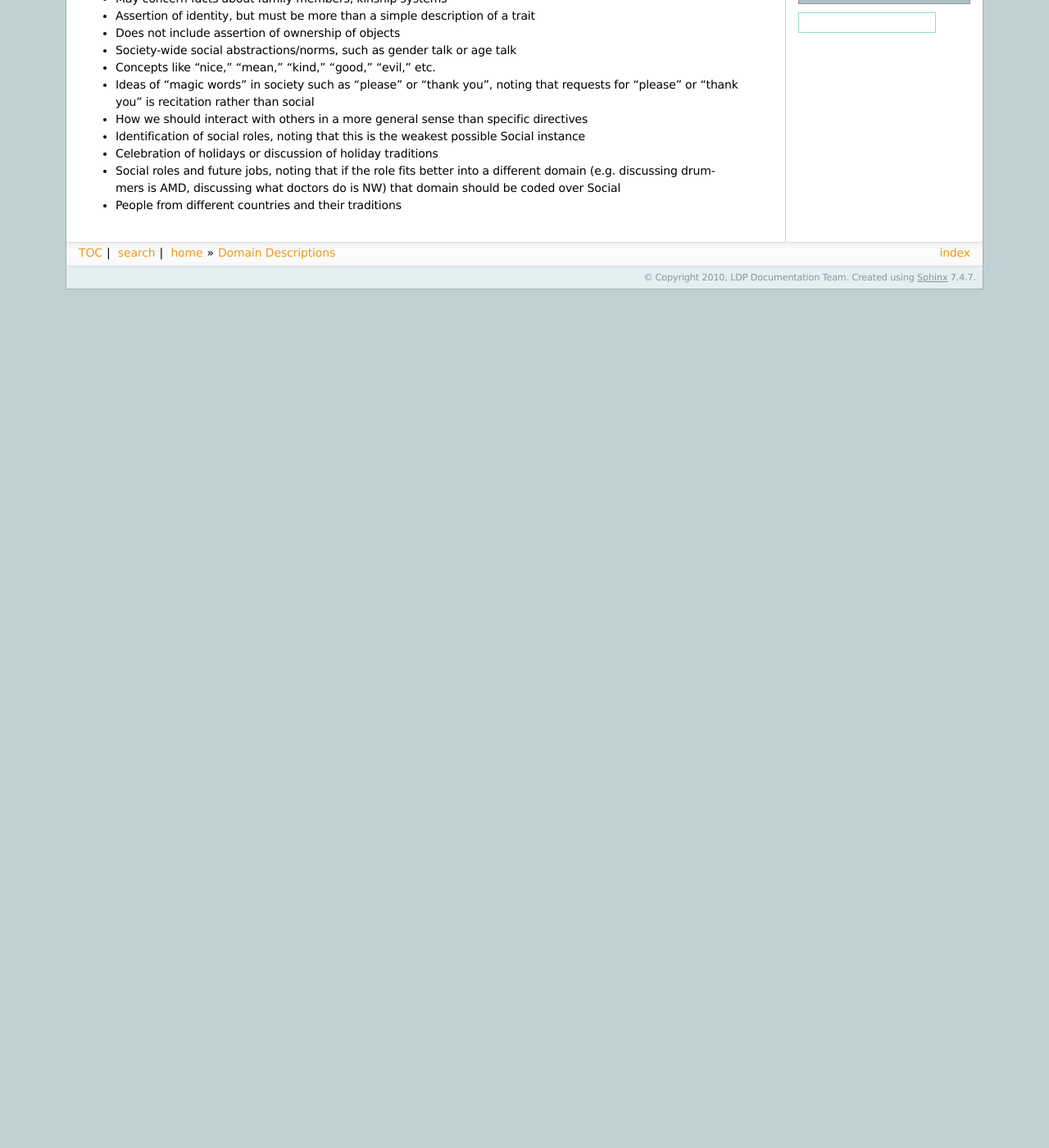
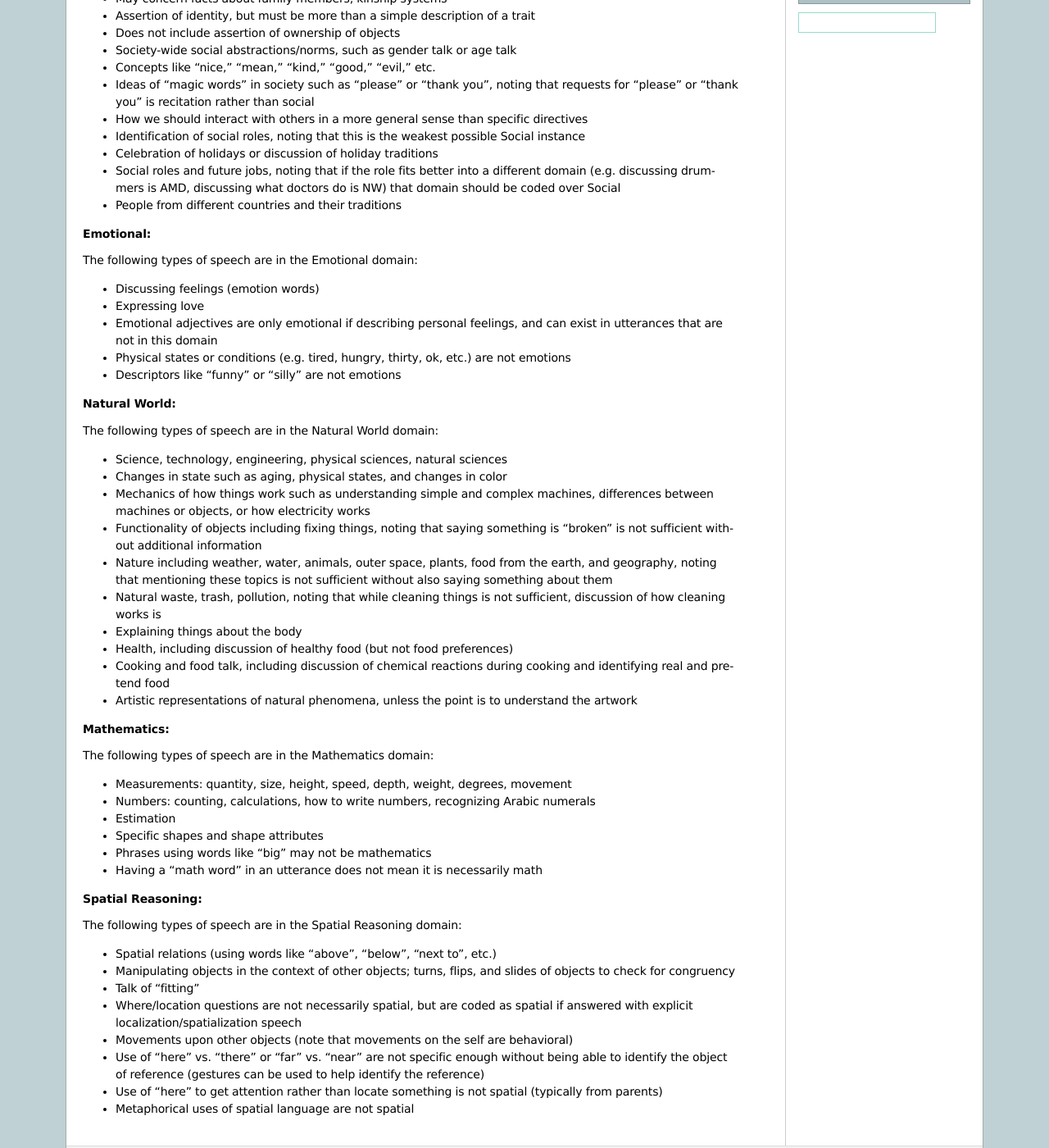
Before and after one commit to ldp-uchicago/docs, a Sphinx documentation site: the page built from sphinx/guides/HOT-and-Domain-Coding/Domain-descriptions.rst, in a window 1280 px wide and 1400 px high, scrolled down 371 px. Shown: the whole window at 82% size. Built offline with Sphinx 7.4.7, drawn with Linux system fonts in a browser that asks for light colours; formulas are drawn with MathJax 3; before the commit the page ends 900 px from its top, so only the background shows below that.

Commit message:
Update Domain-descriptions.rst

```diff
--- a/sphinx/guides/HOT-and-Domain-Coding/Domain-descriptions.rst
+++ b/sphinx/guides/HOT-and-Domain-Coding/Domain-descriptions.rst
@@ -20,3 +20,52 @@ The following types of speech are in the Social domain:
 * Celebration of holidays or discussion of holiday traditions
 * Social roles and future jobs, noting that if the role fits better into a different domain (e.g. discussing drummers is AMD, discussing what doctors do is NW) that domain should be coded over Social
 * People from different countries and their traditions
+
+**Emotional:**
+
+The following types of speech are in the Emotional domain:
+
+* Discussing feelings (emotion words)
+* Expressing love
+* Emotional adjectives are only emotional if describing personal feelings, and can exist in utterances that are not in this domain
+* Physical states or conditions (e.g. tired, hungry, thirty, ok, etc.) are not emotions
+* Descriptors like "funny" or "silly" are not emotions
+
+**Natural World:**
+
+The following types of speech are in the Natural World domain:
+
+* Science, technology, engineering, physical sciences, natural sciences
+* Changes in state such as aging, physical states, and changes in color
+* Mechanics of how things work such as understanding simple and complex machines, differences between machines or objects, or how electricity works
+* Functionality of objects including fixing things, noting that saying something is "broken" is not sufficient without additional information
+* Nature including weather, water, animals, outer space, plants, food from the earth, and geography, noting that mentioning these topics is not sufficient without also saying something about them
+* Natural waste, trash, pollution, noting that while cleaning things is not sufficient, discussion of how cleaning works is
+* Explaining things about the body
+* Health, including discussion of healthy food (but not food preferences)
+* Cooking and food talk, including discussion of chemical reactions during cooking and identifying real and pretend food
+* Artistic representations of natural phenomena, unless the point is to understand the artwork
+
+**Mathematics:**
+
+The following types of speech are in the Mathematics domain:
+
+* Measurements: quantity, size, height, speed, depth, weight, degrees, movement
+* Numbers: counting, calculations, how to write numbers, recognizing Arabic numerals
+* Estimation
+* Specific shapes and shape attributes
+* Phrases using words like "big" may not be mathematics
+* Having a "math word" in an utterance does not mean it is necessarily math
+
+**Spatial Reasoning:**
+
+The following types of speech are in the Spatial Reasoning domain:
+
+* Spatial relations (using words like "above", "below", "next to", etc.)
+* Manipulating objects in the context of other objects; turns, flips, and slides of objects to check for congruency
+* Talk of "fitting"
+* Where/location questions are not necessarily spatial, but are coded as spatial if answered with explicit localization/spatialization speech
+* Movements upon other objects (note that movements on the self are behavioral)
+* Use of "here" vs. "there" or "far" vs. "near" are not specific enough without being able to identify the object of reference (gestures can be used to help identify the reference)
+* Use of "here" to get attention rather than locate something is not spatial (typically from parents)
+* Metaphorical uses of spatial language are not spatial
```
